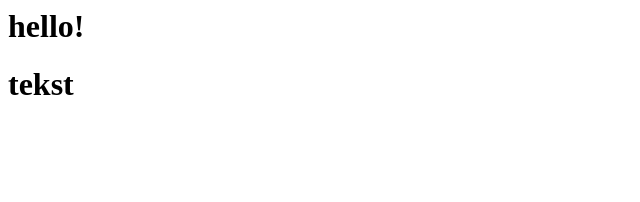
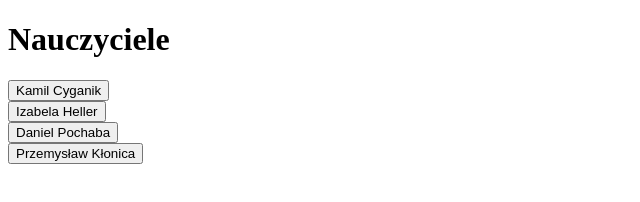
Before and after one commit to Monte-Edu-Project/matylda-salik-plan, a plain HTML site: page index.html in a window 1280 px wide. Shown: the whole page, without its empty margins (0-640 px from the left). Drawn offline with Linux system fonts and the light colour scheme.

Commit message:
Update index.html

```diff
--- a/index.html
+++ b/index.html
@@ -1,2 +1,15 @@
-<h1>hello!</h1>
-<h1>tekst</h1>
+<!DOCTYPE html>
+<html>
+    <head>
+        <title>Nauczyciele</title>
+    </head>
+    <body>
+        <h1>Nauczyciele</h1>
+        <div>
+            <button>Kamil Cyganik</button><br>
+            <button>Izabela Heller</button><br>
+            <button>Daniel Pochaba</button><br>
+            <button>Przemysław Kłonica</button><br>
+        </div>
+    </body>
+</html>
```
